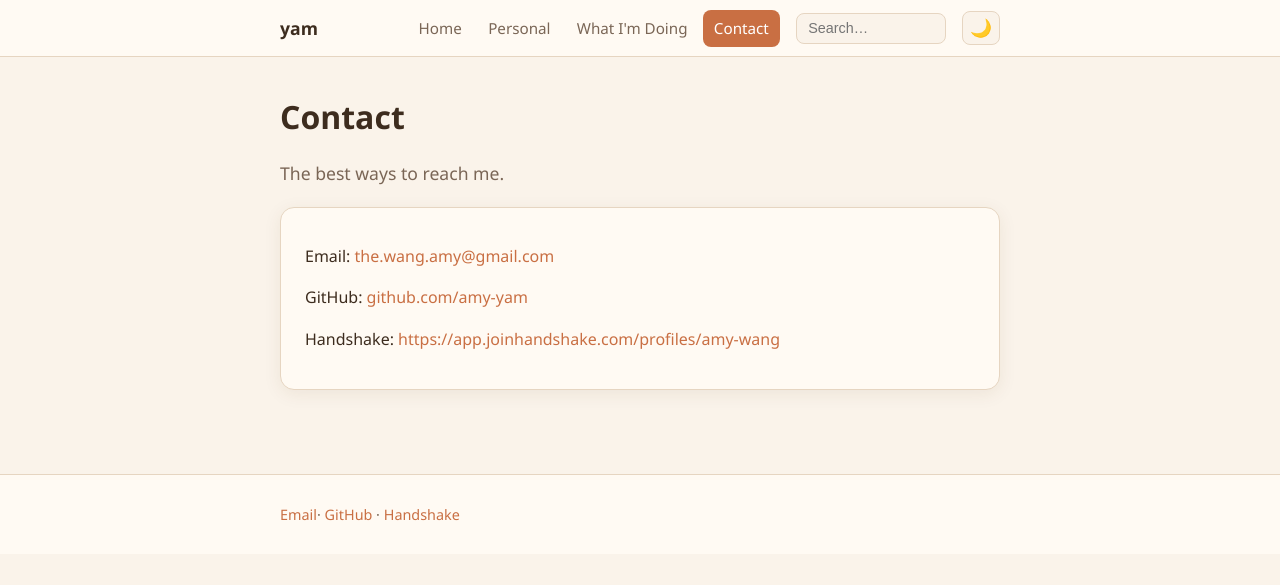
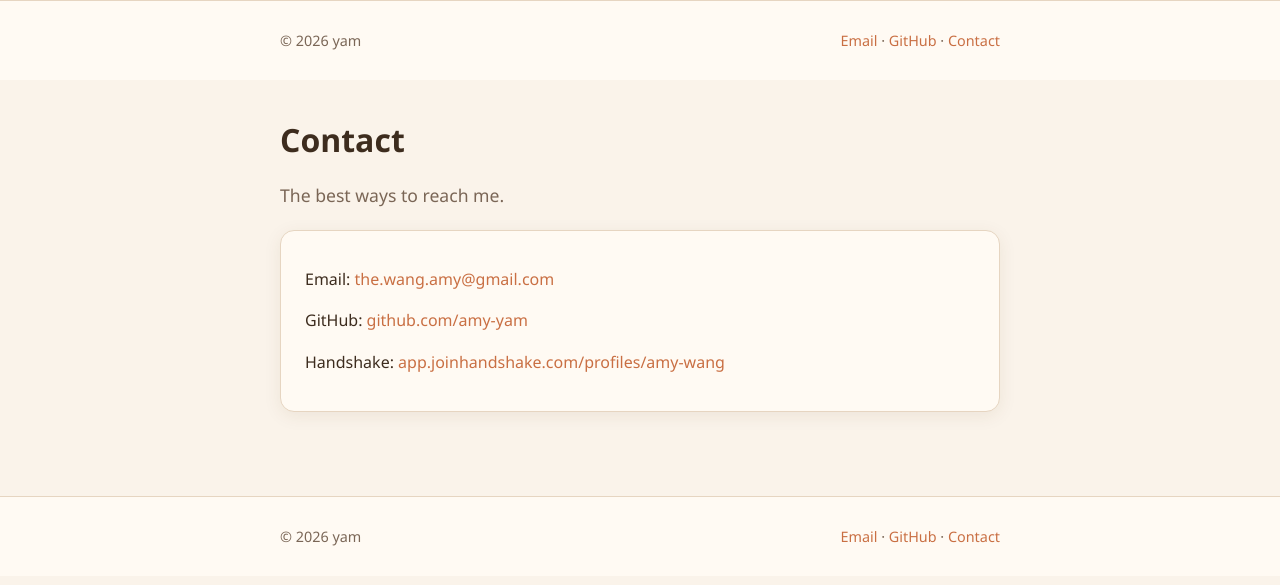
Before and after one commit to amy-yam/amy-yam.github.io, a Jekyll site: the page built from contact.html, in a window 1280 px wide. Shown: the top 585 px of the page. Built offline with Jekyll 4.4.1, drawn with Linux system fonts in a browser that asks for light colours.

Commit message:
Refactor contact.html for new layout
Updated contact page layout and removed old HTML structure.

```diff
--- a/contact.html
+++ b/contact.html
@@ -1,61 +1,12 @@
-<!DOCTYPE html>
-<html lang="en" data-theme="light">
-<head>
-  <meta charset="UTF-8" />
-  <meta name="viewport" content="width=device-width, initial-scale=1.0" />
-  <title>Amy Contact</title>
-  <!-- Apply saved theme BEFORE first paint to prevent a flash on navigation -->
-  <script>
-    (function () {
-      try {
-        var t = localStorage.getItem("theme") ||
-          ((window.matchMedia && matchMedia("(prefers-color-scheme: dark)").matches) ? "dark" : "light");
-        document.documentElement.setAttribute("data-theme", t);
-      } catch (e) {}
-    })();
-  </script>
-  <link rel="stylesheet" href="styles.css" />
-  <script src="script.js" defer></script>
-</head>
-<body>
-  <nav class="navbar">
-    <div class="nav-inner">
-      <a href="index.html" class="brand">yam</a>
-      <div class="nav-links">
-        <a href="index.html">Home</a>
-        <a href="personal.html">Personal</a>
-        <a href="doing.html">What I'm Doing</a>
-        <a href="contact.html">Contact</a>
-      </div>
-      <div class="search-wrap">
-        <input id="site-search" type="text" placeholder="Search…" autocomplete="off" />
-        <div id="search-results" class="search-results"></div>
-      </div>
-      <button id="theme-toggle" class="theme-toggle" aria-label="Toggle theme">🌙</button>
-    </div>
-  </nav>
+---
+layout: default
+title: Amy — Contact
+---
+<h1>Contact</h1>
+<p class="lead">The best ways to reach me.</p>
 
-  <main class="container">
-    <h1>Contact</h1>
-    <p class="lead">The best ways to reach me.</p>
-
-    <section class="card">
-      <p>Email: <a href="the.wang.amy@gmail.com">the.wang.amy@gmail.com</a></p>
-      <p>GitHub: <a href="https://github.com/amy-yam">github.com/amy-yam</a></p>
-      <p>Handshake: <a href="https://app.joinhandshake.com/profiles/amy-wang">https://app.joinhandshake.com/profiles/amy-wang</a></p>
-    </section>
-  </main>
-
-  <!-- Footer -->
-  <footer class="footer">
-    <div class="footer-inner">
-      <span>
-        <a href="the.wang.amy@gmail.com">Email</a>·
-        <a href="https://github.com/amy-yam">GitHub</a> ·
-        <a href="https://app.joinhandshake.com/profiles/amy-wang">Handshake</a>
-      </span>
-    </div>
-  </footer>
-  <script>document.getElementById("year").textContent = new Date().getFullYear();</script>
-</body>
-</html>
+<section class="card">
+  <p>Email: <a href="mailto:the.wang.amy@gmail.com">the.wang.amy@gmail.com</a></p>
+  <p>GitHub: <a href="https://github.com/amy-yam">github.com/amy-yam</a></p>
+  <p>Handshake: <a href="https://app.joinhandshake.com/profiles/amy-wang">app.joinhandshake.com/profiles/amy-wang</a></p>
+</section>
```
